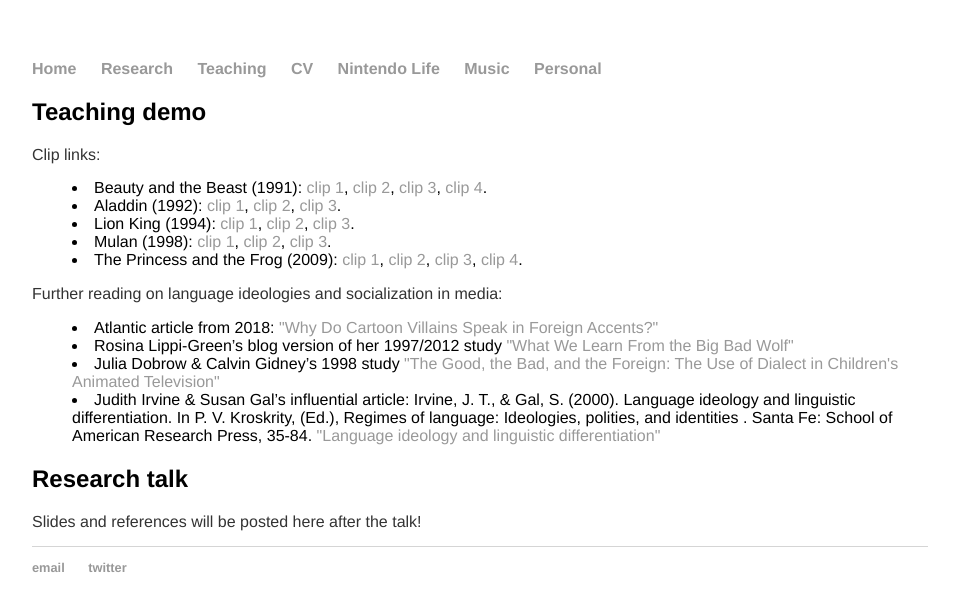
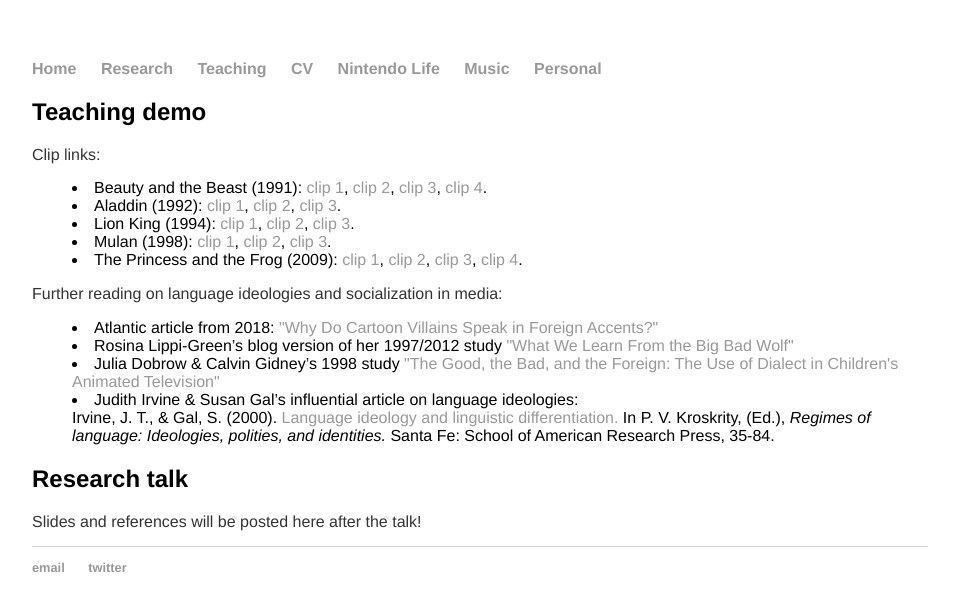
Before and after one commit to morgansleeper/morgansleeper.github.io, a Jekyll site: the page built from mac/index.html, in a window 1280 px wide. Shown: the top 611 px of the page, without its empty margins (160-1119 px from the left). Built offline with Jekyll 4.4.1, drawn with Linux system fonts in a browser that asks for light colours.

Commit message:
Update index.html

```diff
--- a/mac/index.html
+++ b/mac/index.html
@@ -32,10 +32,9 @@
 <li style="margin-left: 40px;">Atlantic article from 2018: <a href = https://www.theatlantic.com/education/archive/2018/01/why-do-cartoon-villains-speak-in-foreign-accents/549527/>"Why Do Cartoon Villains Speak in Foreign Accents?"</a></li>
 <li style="margin-left: 40px;">Rosina Lippi-Green’s blog version of her 1997/2012 study <a href = http://rosinalippi.com/weblog/shorter-works-essays/teaching-children-how-to-discriminate-what-we-learn-from-the-big-bad-wolf/>"What We Learn From the Big Bad Wolf"</a></li>
 <li style="margin-left: 40px;">Julia Dobrow & Calvin Gidney’s 1998 study <a href = http://www.jstor.org/stable/1049446>"The Good, the Bad, and the Foreign: The Use of Dialect in Children's Animated Television"</a></li>
-<li style="margin-left: 40px;">Judith Irvine & Susan Gal’s influential article: Irvine, J. T., & Gal, S. (2000). Language ideology and linguistic differentiation. In P. V. Kroskrity, (Ed.),
- Regimes of language: Ideologies, polities, and identities
-. Santa Fe: School of American Research Press, 35-84.
- <a href = https://web.stanford.edu/~eckert/PDF/IrvineGal2000.pdf>"Language ideology and linguistic differentiation"</a></li>
+<li style="margin-left: 40px;">Judith Irvine & Susan Gal’s influential article on language ideologies:
+  <br>Irvine, J. T., & Gal, S. (2000). <a href = https://web.stanford.edu/~eckert/PDF/IrvineGal2000.pdf>Language ideology and linguistic differentiation.</a> In P. V. Kroskrity, (Ed.),
+  <em>Regimes of language: Ideologies, polities, and identities.</em> Santa Fe: School of American Research Press, 35-84.</li>
 </p>
 
 <h2>Research talk</h2>
```
